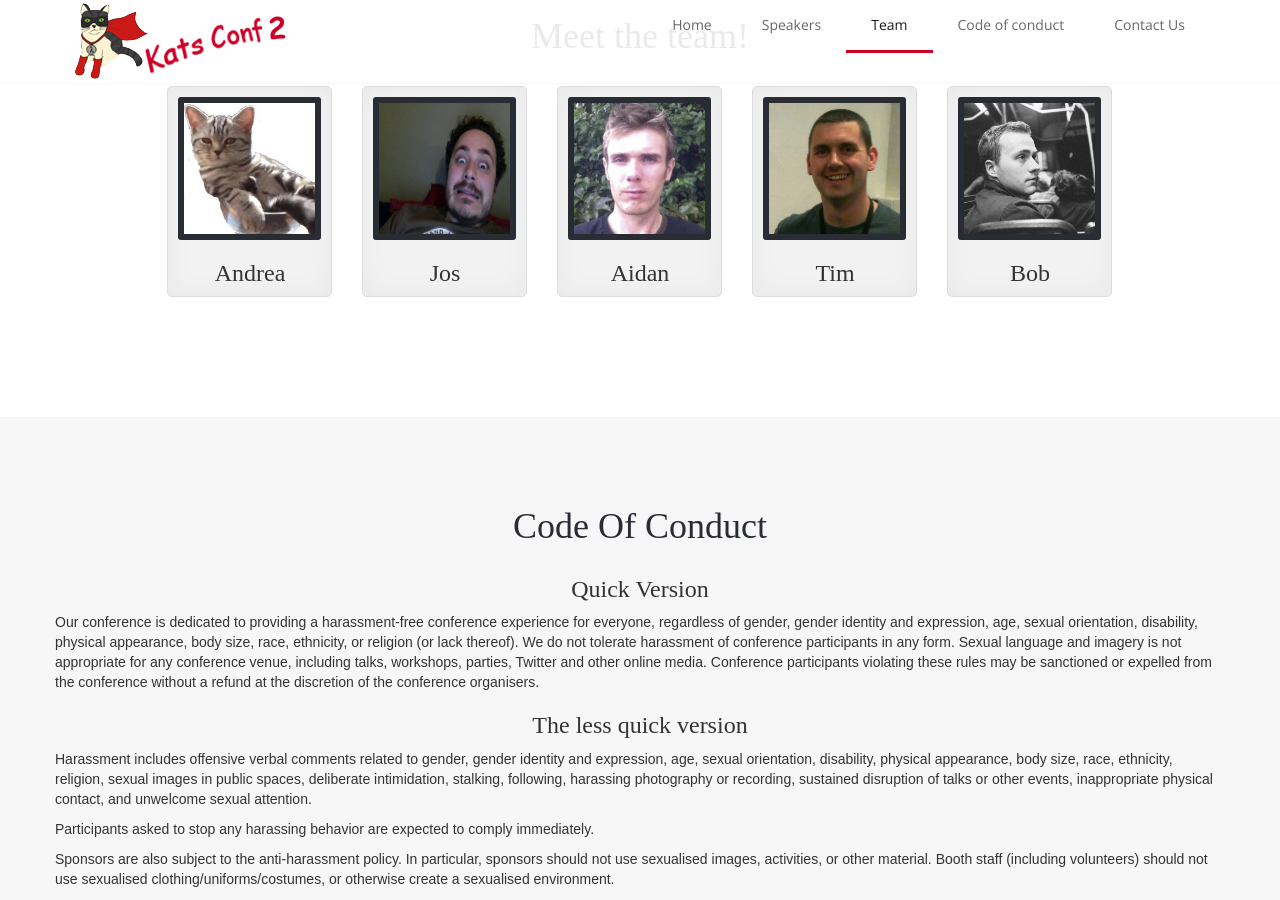
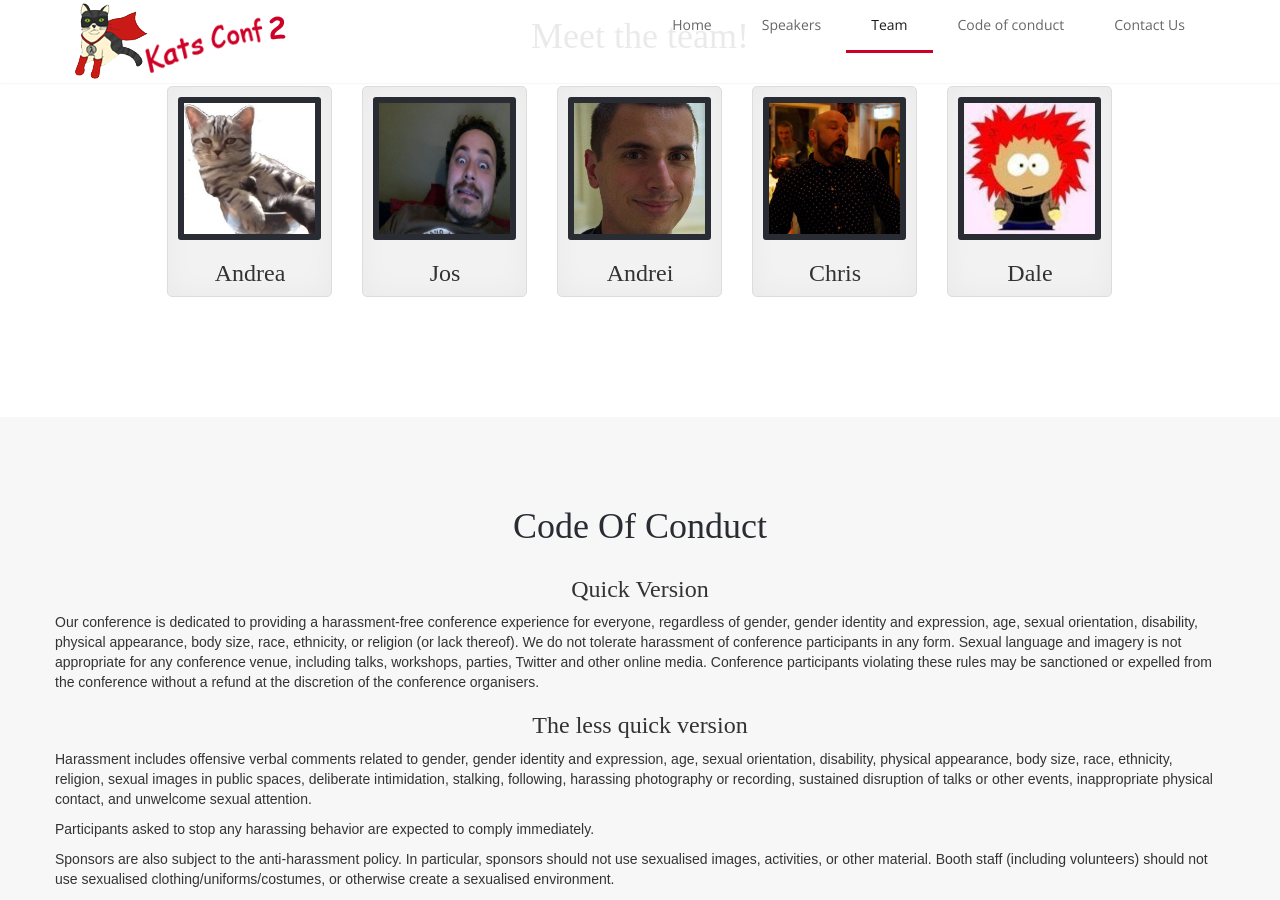
Before and after one commit to aidanf/functional-kats-conf, a Jekyll site: the page index.html, which Jekyll copies as it is, in a window 1280 px wide and 900 px high, scrolled down 1630 px. Built offline with Jekyll 4.4.1, drawn with Linux system fonts in a browser that asks for light colours; nearby versions of some CDN libraries; some web fonts are replaced; library files that are not in the unit come from our copies; Markdown is read by kramdown in place of the engine named in the settings.

Commit message:
Update Organisers

```diff
--- a/index.html
+++ b/index.html
@@ -249,7 +249,7 @@
     <ul class="row thumbnails">
         <li class="col-md-offset-1 col-sm-2">
             <div class="thumbnail">
-                <a href="http://twitter.com/silverspoon">
+                <a href="https://twitter.com/silverspoon">
                     <img src="assets/pictures/silverspoon.jpeg" alt="">
                 </a>
                 <h3>Andrea</h3>
@@ -258,7 +258,7 @@
 
         <li class="col-sm-2">
             <div class="thumbnail">
-                <a href="http://twitter.com/josmasflores">
+                <a href="https://twitter.com/josmasflores">
                     <img src="assets/pictures/jos.jpeg" alt="">
                 </a>
                 <h3>Jos</h3>
@@ -267,30 +267,30 @@
 
         <li class="col-sm-2">
             <div class="thumbnail">
-                <a href="http://twitter.com/aidanf">
-                    <img src="assets/pictures/aidanf.jpeg" alt="">
+                <a href="https://twitter.com/andreionut">
+                    <img src="assets/pictures/andreionut.jpg" alt="">
                 </a>
-                <h3>Aidan</h3>
+                <h3>Andrei</h3>
             </div><!-- /.thumbnail -->
         </li><!-- /.span3 -->
 
         <li class="col-sm-2">
             <div class="thumbnail">
-                <a href="http://twitter.com/timdrivendev">
-                    <img src="assets/pictures/tim.png" alt="">
+                <a href="https://twitter.com/chrismcg">
+                    <img src="assets/pictures/chrismcg.jpg" alt="">
                 </a>
-                <h3>Tim</h3>
+                <h3>Chris</h3>
             </div><!-- /.thumbnail -->
         </li><!-- /.span3 -->
 
         <li class="col-sm-2">
             <div class="thumbnail">
-                <a href="https://twitter.com/bobjlong">
-                    <img src="assets/pictures/bob.jpeg" alt="">
+                <a href="https://twitter.com/oerhill">
+                    <img src="assets/pictures/oerhill.jpg" alt="">
                 </a>
-                <h3>Bob</h3>
-            </div><!-- /.thumbnail -->
-        </li><!-- /.span3 -->
+                <h3>Dale</h3>
+            </div>
+        </li>
 
     </ul><!-- /.thumbnails -->
 </div><!-- /.container -->
```
Also changed, not shown: assets/pictures/andreionut.jpg (added), assets/pictures/chrismcg.jpg (added), assets/pictures/oerhill.jpg (added).
